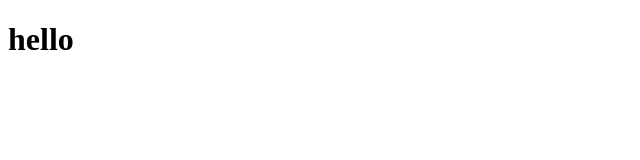
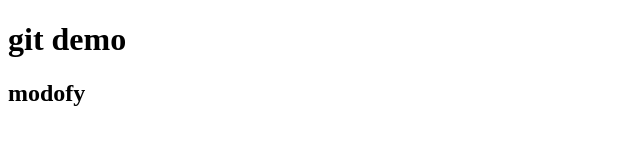
Before and after one commit to Chilukoti333/git19, a plain HTML site: page index.html in a window 1280 px wide. Shown: the whole page, without its empty margins (0-640 px from the left). Drawn offline with Linux system fonts and the light colour scheme.

Commit message:
second push

```diff
--- a/index.html
+++ b/index.html
@@ -6,6 +6,7 @@
     <title>Document</title>
 </head>
 <body>
-    <h1>hello</h1>
+    <h1>git demo</h1>
+    <h2>modofy</h2>
 </body>
 </html>
```
